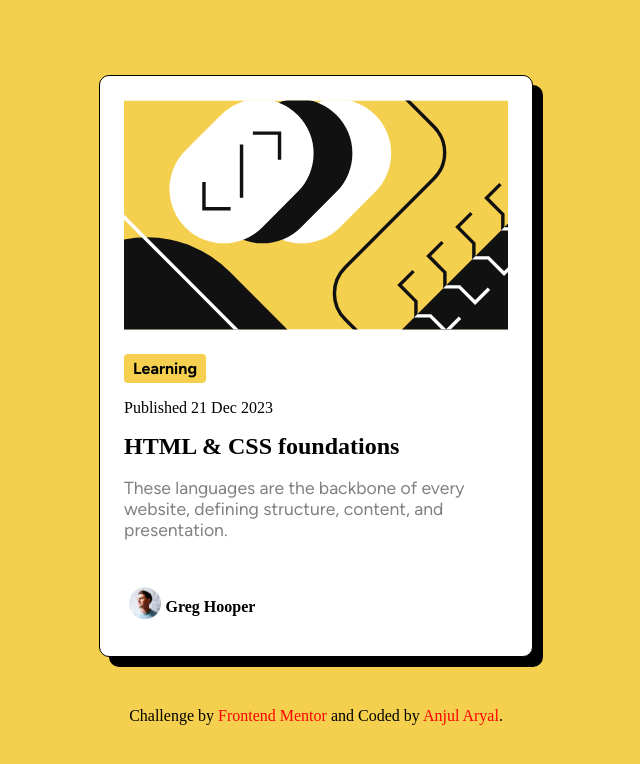
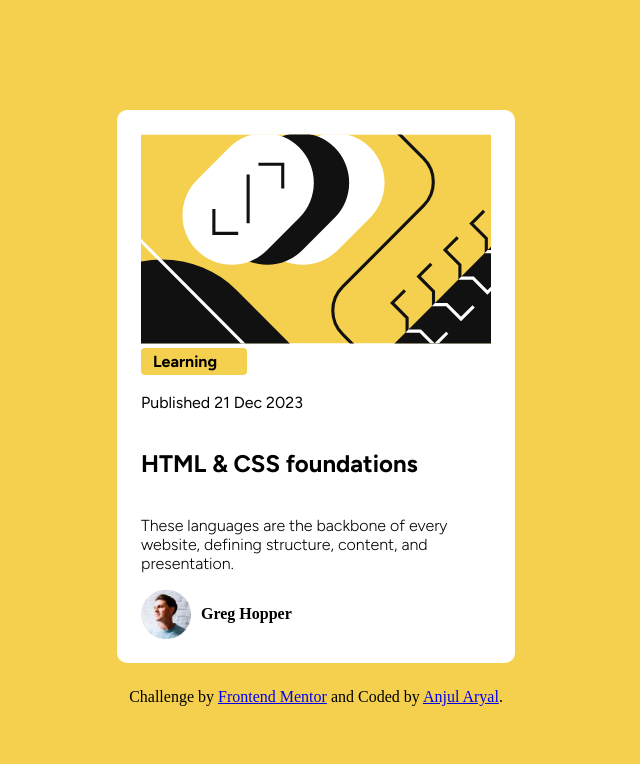
Before and after one commit to AnjulAryal/Blog-Preview-Card, a plain HTML site: page index.html in a window 1280 px wide. Shown: the whole page, without its empty margins (324-964 px from the left). Drawn offline with Linux system fonts and the light colour scheme.

Commit message:
New responive website

```diff
--- a/index.html
+++ b/index.html
@@ -5,6 +5,9 @@
   <meta name="viewport" content="width=device-width, initial-scale=1.0"> <!-- displays site properly based on user's device -->
 
   <link rel="icon" type="image/png" sizes="32x32" href="./assets/images/favicon-32x32.png">
+  <link rel="preconnect" href="https://fonts.googleapis.com">
+<link rel="preconnect" href="https://fonts.gstatic.com" crossorigin>
+<link href="https://fonts.googleapis.com/css2?family=Figtree:ital,wght@0,300..900;1,300..900&family=Fraunces:ital,opsz,wght@0,9..144,100..900;1,9..144,100..900&family=Montserrat:ital,wght@0,100..900;1,100..900&family=Outfit:wght@100..900&display=swap" rel="stylesheet">
 
   <title>Frontend Mentor | Blog preview card</title>
   <link rel="stylesheet" href="style.css">
@@ -14,13 +17,13 @@
       <img src="assets/images/illustration-article.svg" alt="">
       <div class="textarea">
         <div id="Button">Learning</div>
-        <p>Published 21 Dec 2023</p>
+        <p class="text">Published 21 Dec 2023</p>
         <h1>HTML & CSS foundations</h1>
         <p class="maintext">These languages are the backbone of every website, defining structure, content, and presentation.</p>
       </div>
       <div class="profile">
         <img src="assets/images/image-avatar.webp" alt="">
-        <p>Greg Hooper</p>
+        <span>Greg Hopper</span>
       </div>
   </main>
   <footer>  <div class="attribution">
--- a/style.css
+++ b/style.css
@@ -1,76 +1,57 @@
-@font-face {
-    font-family: 'Figtree';
-    src: url(assets/fonts/Figtree-VariableFont_wght.ttf);
+body{
+    background-color: #F4D04E;
+    min-height: 100vh;
+    display: flex;
+    flex-direction: column;
+    row-gap: 25px;
+    align-items: center;
+    justify-content: center;
+
 }
-body{
-    margin: 0px;
-    padding: 0px;
-    background-color: #F4D04E;
-    display:flex;
-    flex-direction: column;
-    justify-content: center;
-    align-items: center;
-    height: 100vh;
-    row-gap: 50px;
-}
-
 main{
     background-color: white;
-    max-width: 384px;
-    min-height: 522px;
+    max-width: 350px;
+    padding: 24px;
+    align-items: start;
     border-radius: 10px;
+}
+main img{
+    width: 100%;
+}
+.textarea{
+    font-family: figtree;
     display: flex;
     flex-direction: column;
-    padding: 24px 24px;
-    gap: 24px;
-    border: solid 1px;
-    box-shadow: 10px 10px  black;
-}
-main:hover h1{
-    color: #F4D04E;
+    gap: 2px;
 
 }
-main:hover{
-    box-shadow: 15px 15px black;
-
-
-}
-
-.textarea #Button{
+#Button{
     background-color: #F4D04E;
     max-width: 82px;
-    min-height: 29px;
-    font-weight:bold;
-    font-family: 'Figtree';
-    display: flex;
-    justify-content: center;
-    align-items: center;
     border-radius: 4px;
+    padding: 4px 12px;
+    font-weight: bolder;
 }
-.textarea .maintext{
-font-family: Figtree;
-max-width: fit-content;
-font-size: 1.1rem;
-color:hsl(0, 0%, 50%);
-
+h1{
+    font-size: 24px;
+    line-height: 150%;
 }
-.textarea h1{
-    font-size: 1.5rem;
-}
-.profile p{
-    font-weight: bold;
-    font-size: 1rem;
+.maintext{
+    font-size: 16px;
+    font-weight: 300;
 }
 .profile img{
-    max-width: 32px;
-    height: 32px;
-    padding: 5px;
+    width: 50px;
+    height: 50px;
+}
+.text{
+    font-weight: 14px;
 }
 .profile{
     display: flex;
-
+    align-items: center;
+    column-gap: 10px;
 }
-.attribution a {
-    color: red;
-    text-decoration: none;
+span{
+    font-weight: bold;
 }
```
